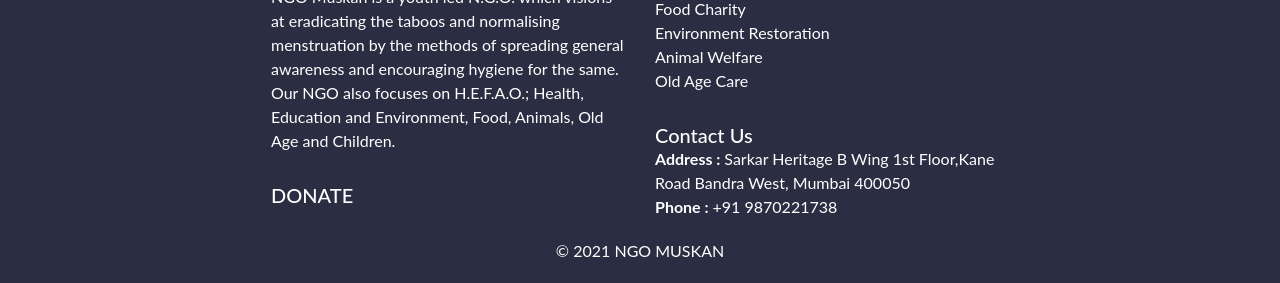
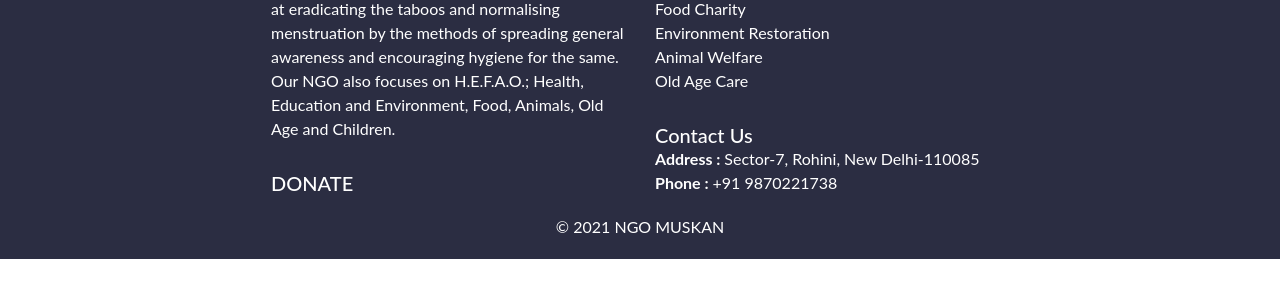
Before and after one commit to shreeyachatzz/NGO_Muskan, a plain HTML site: page menstruation.html in a window 1280 px wide. Shown: the part 3629-3912 px from the top of the page. After the commit the page ends 3888 px from the top, so only its background shows below. Drawn offline with nearby package versions, Linux system fonts and the light colour scheme.

Commit message:
Update menstruation.html
Change in address

```diff
--- a/menstruation.html
+++ b/menstruation.html
@@ -367,7 +367,7 @@
           <div class="contactus">
               <h2>Contact Us</h2>
               <ul>
-                  <li><b>Address : </b>Sarkar Heritage B Wing 1st Floor,Kane Road Bandra West, Mumbai 400050</li>
+                  <li><b>Address : </b>Sector-7, Rohini, New Delhi-110085</li>
                   <p></p>
                   <li><b>Phone : </b>+91 9870221738
                   </li>
```
